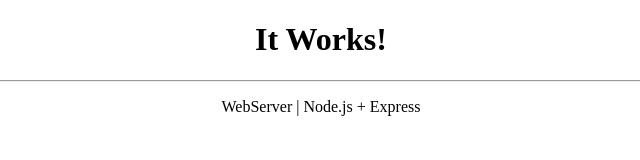
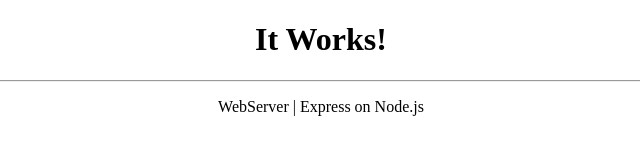
Before and after one commit to koichi-inoue/NodeJS_WebServer, a website: page index.html in a window 1280 px wide. Shown: the full height of the page, 319-959 px from the left. Drawn offline with Linux system fonts and the light colour scheme.

Commit message:
Update index.html

```diff
--- a/index.html
+++ b/index.html
@@ -10,7 +10,7 @@
 
   <h1>It Works!</h1>
   <hr>
-  <p>WebServer | Node.js + Express</p>
+  <p>WebServer | Express on Node.js</p>
 
 </body>
 
```
